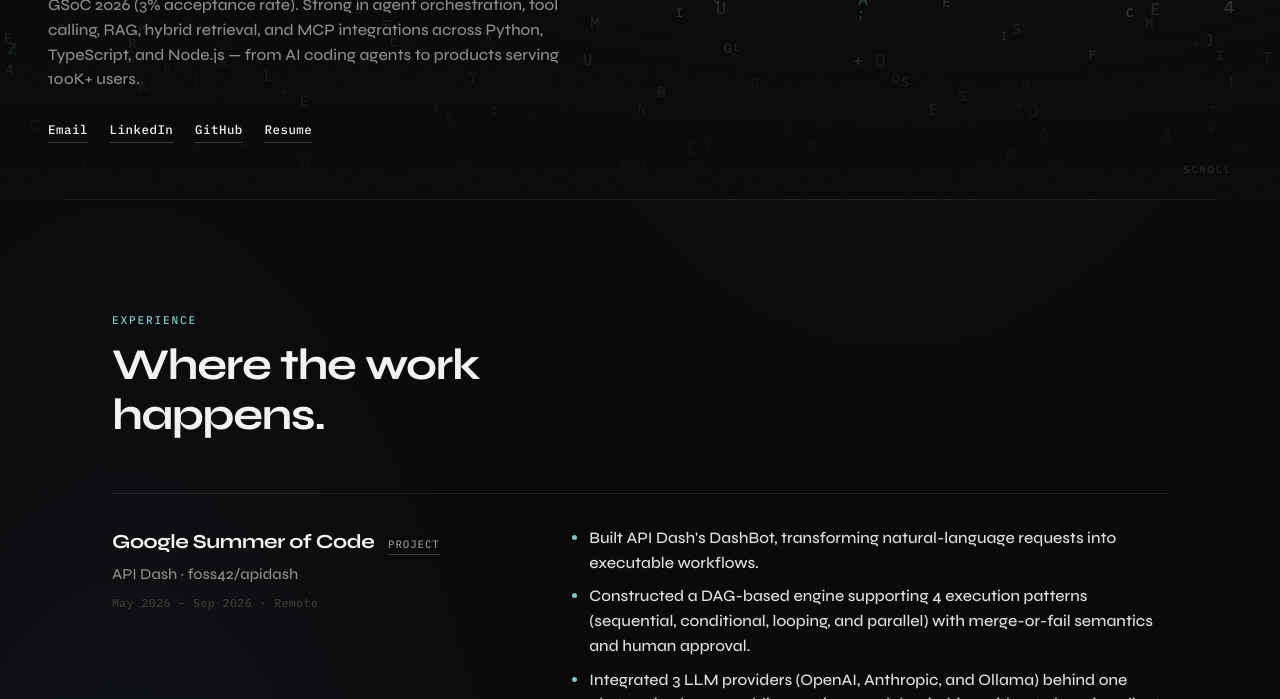
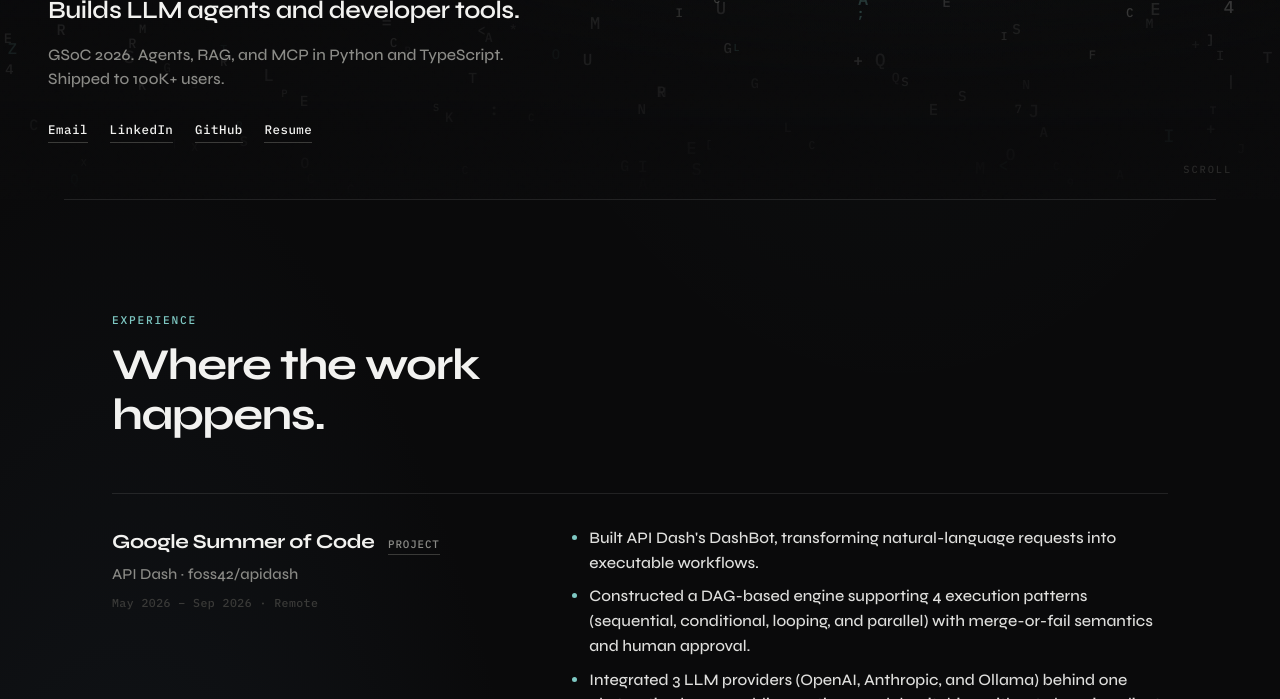
Before and after one commit to ShashwatXD/Portfolio, a plain HTML site: page index.html in a window 1280 px wide. Shown: the part 601-1300 px from the top of the page. Drawn offline with Linux system fonts and the light colour scheme; animation ran at ten frames a second.

Commit message:
shorten hero copy

```diff
--- a/index.html
+++ b/index.html
@@ -77,11 +77,10 @@
       <div class="hero-content">
         <p class="eyebrow">New Delhi · AI Engineer</p>
         <h1 class="brand">Shashwat</h1>
-        <p class="role">Builds LLM-powered developer tools, multi-agent systems, and backend platforms.</p>
+        <p class="role">Builds LLM agents and developer tools.</p>
         <p class="lede">
-          GSoC 2026 (3% acceptance rate). Strong in agent orchestration, tool calling, RAG,
-          hybrid retrieval, and MCP integrations across Python, TypeScript, and Node.js —
-          from AI coding agents to products serving 100K+ users.
+          GSoC 2026. Agents, RAG, and MCP in Python and TypeScript.
+          Shipped to 100K+ users.
         </p>
         <div class="hero-links">
           <a href="mailto:shashwatsingh3363@gmail.com">Email</a>
```
